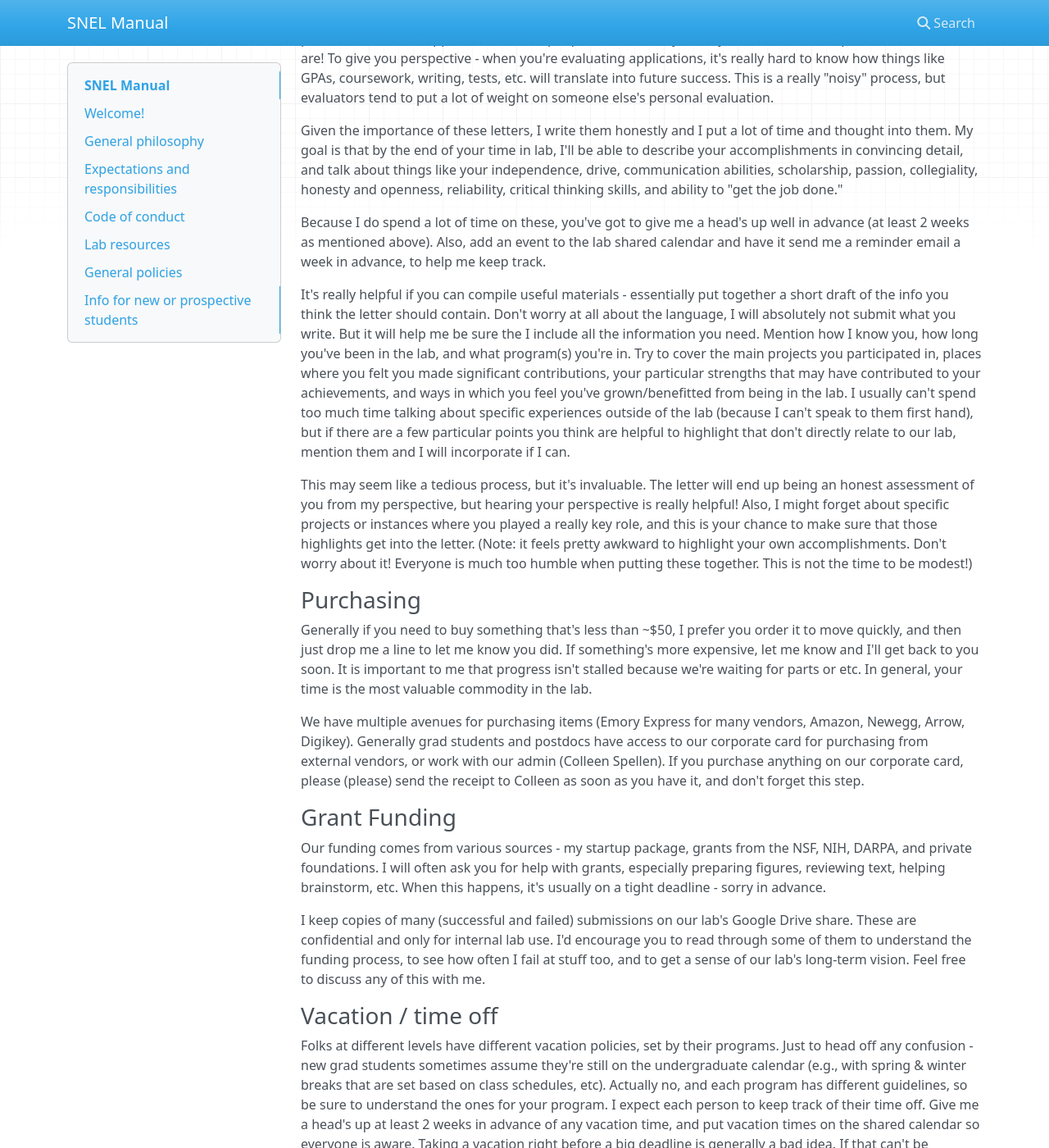
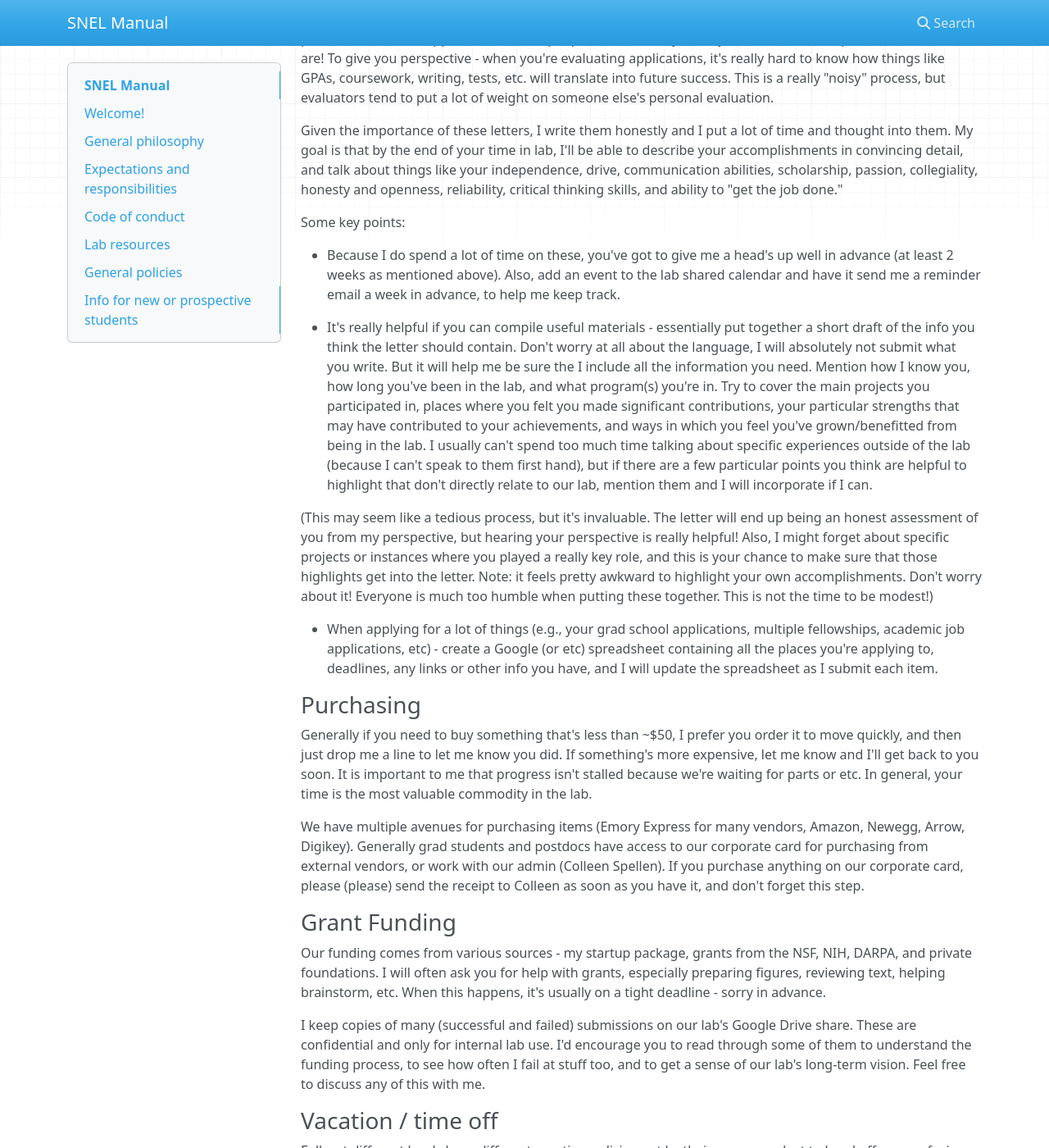
Before and after one commit to cpandar/labmanual, an MkDocs documentation site: the page built from docs/index.md, in a window 1280 px wide and 1400 px high, scrolled down 15282 px. Shown: the whole window at 82% size. Built offline with MkDocs 1.6.1, drawn with Linux system fonts in a browser that asks for light colours; nearby versions of some CDN libraries.

Commit message:
edited rec letter sectoin

```diff
--- a/docs/index.md
+++ b/docs/index.md
@@ -338,11 +338,15 @@ One of my key roles in furthering people's careers is writing recommendation let
 
 Given the importance of these letters, I write them honestly and I put a lot of time and thought into them. My goal is that by the end of your time in lab, I'll be able to describe your accomplishments in convincing detail, and talk about things like your independence, drive, communication abilities, scholarship, passion, collegiality, honesty and openness, reliability, critical thinking skills, and ability to "get the job done."
 
-Because I do spend a lot of time on these, you've got to give me a head's up well in advance (at least 2 weeks as mentioned above). Also, add an event to the lab shared calendar and have it send me a reminder email a week in advance, to help me keep track.
+Some key points:
 
-It's really helpful if you can compile useful materials - essentially put together a short draft of the info you think the letter should contain. Don't worry at all about the language, I will absolutely not submit what you write. But it will help me be sure the I include all the information you need. Mention how I know you, how long you've been in the lab, and what program(s) you're in. Try to cover the main projects you participated in, places where you felt you made significant contributions, your particular strengths that may have contributed to your achievements, and ways in which you feel you've grown/benefitted from being in the lab. I usually can't spend too much time talking about specific experiences outside of the lab (because I can't speak to them first hand), but if there are a few particular points you think are helpful to highlight that don't directly relate to our lab, mention them and I will incorporate if I can.
+- Because I do spend a lot of time on these, you've got to give me a head's up well in advance (at least 2 weeks as mentioned above). Also, add an event to the lab shared calendar and have it send me a reminder email a week in advance, to help me keep track.
 
-This may seem like a tedious process, but it's invaluable. The letter will end up being an honest assessment of you from my perspective, but hearing your perspective is really helpful! Also, I might forget about specific projects or instances where you played a really key role, and this is your chance to make sure that those highlights get into the letter. (Note: it feels pretty awkward to highlight your own accomplishments. Don't worry about it! Everyone is much too humble when putting these together. This is not the time to be modest!)
+- It's really helpful if you can compile useful materials - essentially put together a short draft of the info you think the letter should contain. Don't worry at all about the language, I will absolutely not submit what you write. But it will help me be sure the I include all the information you need. Mention how I know you, how long you've been in the lab, and what program(s) you're in. Try to cover the main projects you participated in, places where you felt you made significant contributions, your particular strengths that may have contributed to your achievements, and ways in which you feel you've grown/benefitted from being in the lab. I usually can't spend too much time talking about specific experiences outside of the lab (because I can't speak to them first hand), but if there are a few particular points you think are helpful to highlight that don't directly relate to our lab, mention them and I will incorporate if I can.
+
+(This may seem like a tedious process, but it's invaluable. The letter will end up being an honest assessment of you from my perspective, but hearing your perspective is really helpful! Also, I might forget about specific projects or instances where you played a really key role, and this is your chance to make sure that those highlights get into the letter. Note: it feels pretty awkward to highlight your own accomplishments. Don't worry about it! Everyone is much too humble when putting these together. This is not the time to be modest!)
+
+- When applying for a lot of things (e.g., your grad school applications, multiple fellowships, academic job applications, etc) - create a Google (or etc) spreadsheet containing all the places you're applying to, deadlines, any links or other info you have, and I will update the spreadsheet as I submit each item.
 
 ### Purchasing
 
```
